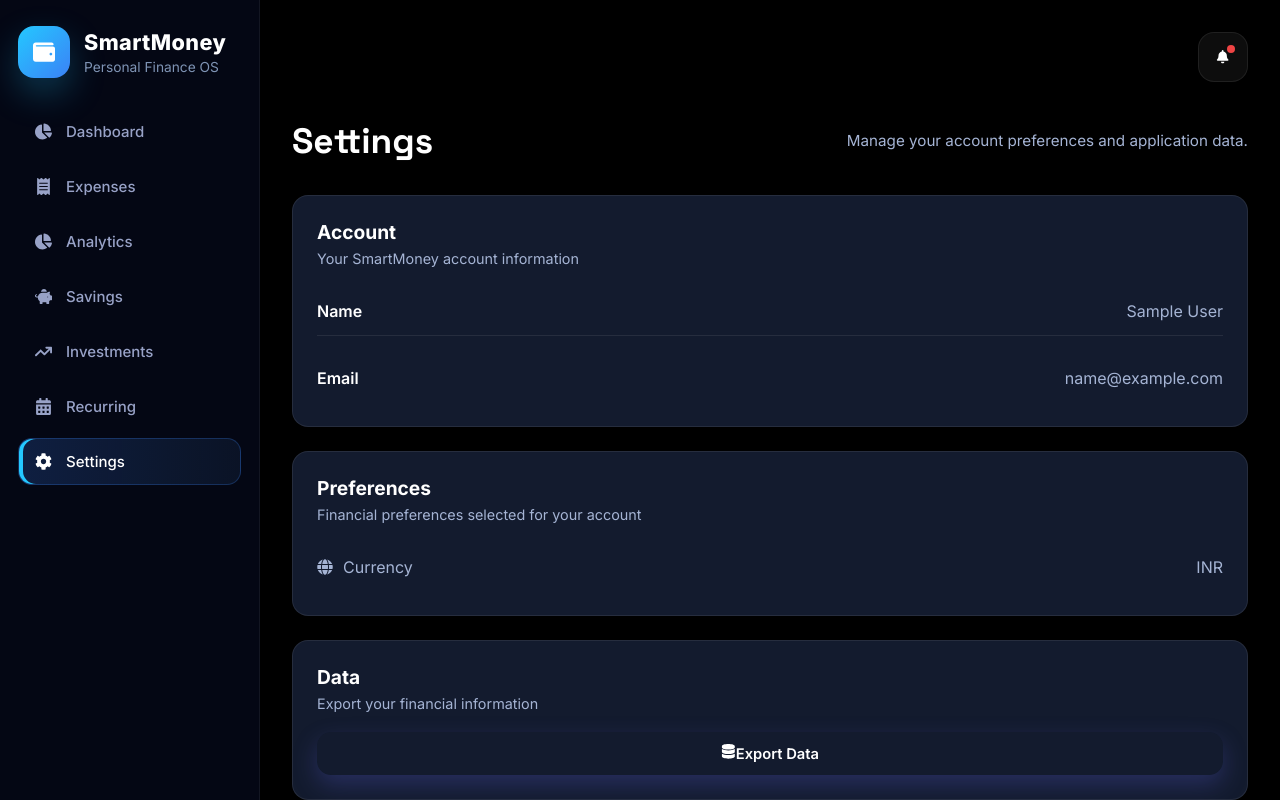
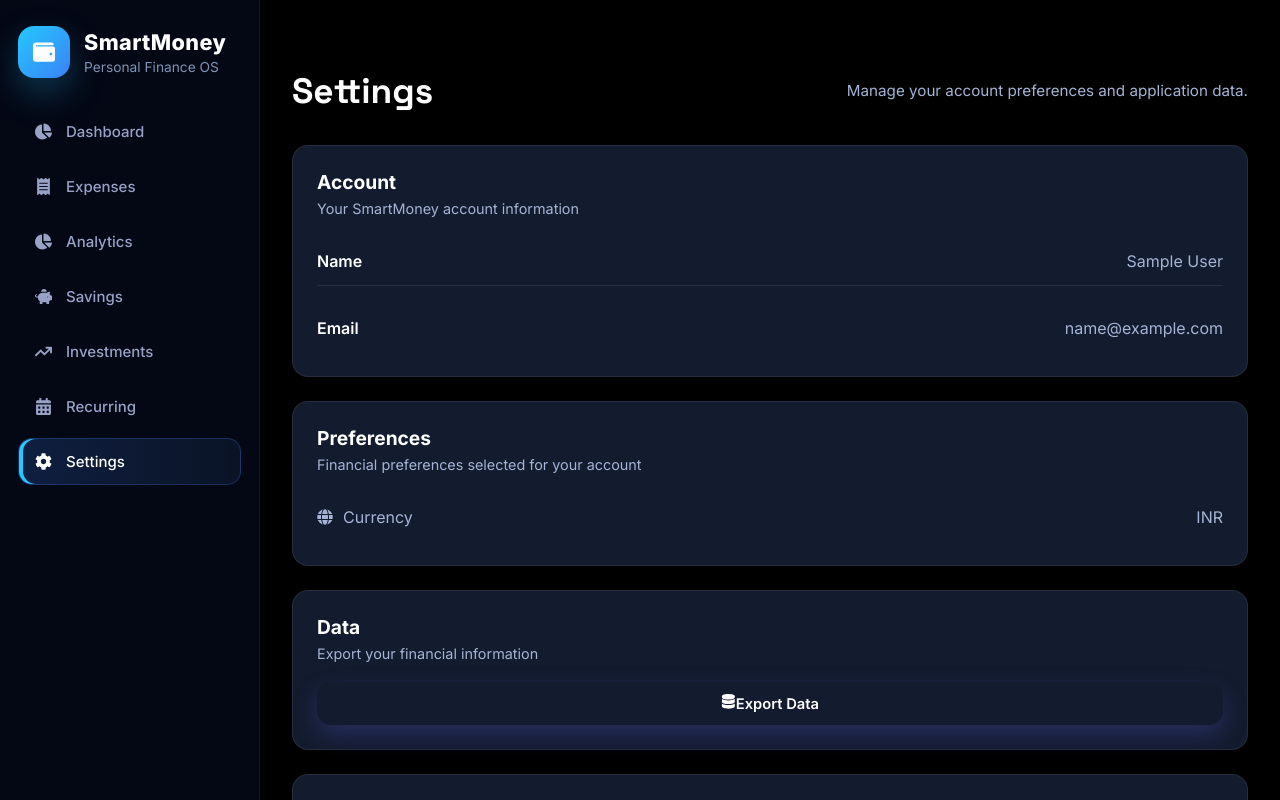
Before and after one commit to MayankSharma1000/SmartMoney, a React (Vite) app: page /settings in a window 1280 px wide. Shown: the top 800 px of the page. Built offline with nearby package versions, Linux system fonts and the light colour scheme; no server answers; sample sign-in values are in the browser's storage.

Commit message:
remove notification UI and unused toast tokens

```diff
--- a/src/components/Navbar/Navbar.jsx
+++ b/src/components/Navbar/Navbar.jsx
@@ -1,9 +1,5 @@
 import React from "react";
 import "../../styles/Navbar.css";
-
-import {
-  FaBell
-} from "react-icons/fa";
 
 function Navbar() {
 
@@ -15,16 +11,6 @@
 
       <div className="navbar-actions">
 
-        <button
-          className="notification-btn"
-          aria-label="Notifications"
-        >
-          <FaBell />
-
-          <span className="notification-dot"></span>
-
-        </button>
-
       </div>
 
     </header>
--- a/src/styles/Navbar.css
+++ b/src/styles/Navbar.css
@@ -25,61 +25,3 @@
     gap:18px;
 
 }
-
-.notification-btn{
-
-    position:relative;
-
-    width:50px;
-
-    height:50px;
-
-    display:flex;
-
-    align-items:center;
-
-    justify-content:center;
-
-    border:none;
-
-    border-radius:16px;
-
-    cursor:pointer;
-
-    background:rgba(255,255,255,.05);
-
-    border:1px solid rgba(255,255,255,.08);
-
-    color:var(--text-primary);
-
-    transition:.25s;
-
-}
-
-.notification-btn:hover{
-
-    transform:translateY(-3px);
-
-    border-color:rgba(59,130,246,.25);
-
-    background:rgba(59,130,246,.12);
-
-}
-
-.notification-dot{
-
-    position:absolute;
-
-    top:12px;
-
-    right:12px;
-
-    width:8px;
-
-    height:8px;
-
-    border-radius:50%;
-
-    background:#ef4444;
-
-}
--- a/src/styles/tokens.css
+++ b/src/styles/tokens.css
@@ -138,5 +138,4 @@
    --z-navbar: 200;
    --z-dropdown: 500;
    --z-modal: 1000;
-   --z-toast: 2000;
- }
+}
--- a/src/styles/variables.css
+++ b/src/styles/variables.css
@@ -72,9 +72,7 @@
     --z-sidebar: 500;
     --z-navbar: 700;
     --z-modal: 1000;
-    --z-toast: 1200;
-
-    --focus-ring: 0 0 0 4px rgba(59,130,246,.22);
+--focus-ring: 0 0 0 4px rgba(59,130,246,.22);
 
     --transition-fast: .18s ease;
     --transition: .25s ease;
--- a/src/theme/designTokens.js
+++ b/src/theme/designTokens.js
@@ -64,8 +64,7 @@
     navbar: 100,
     sidebar: 200,
     modal: 1000,
-    toast: 1500
-  };
+};
 
   export const breakpoints = {
     mobile: "640px",
```
